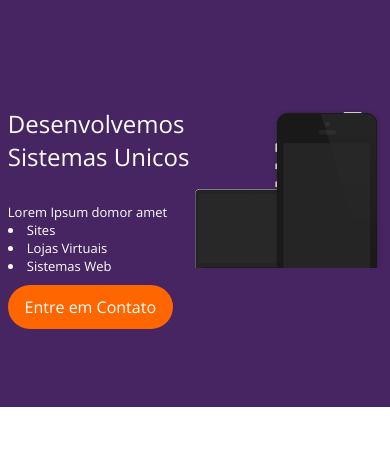
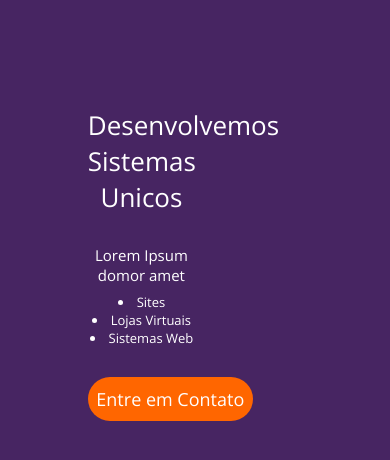
Before and after one commit to DanielMelo0/LandingPageProject, a plain HTML site: page Projeto_03/index.html in a window 390 px wide. Shown: the part 762-1222 px from the top of the page. Before the commit the page ends 1169 px from the top, so only its background shows below. Drawn offline with nearby package versions, Linux system fonts and the light colour scheme.

Commit message:
Update style.css

```diff
--- a/Projeto_03/css/style.css
+++ b/Projeto_03/css/style.css
@@ -24,45 +24,54 @@ html,body{
 
 .sessao1{
 	width: 100%;
-	padding: 0px 2%;
+	padding:0 2%;
 	background-color: #472562;
+	height: 400px;
 }
 
 .texto-sessao1{
 	float: left;
-	font-weight: lighter;
 	color: white;
+	position: relative;
+	left: 55px;
 	width: 50%;
+	margin-top: 60px;
+	padding-left: 80px;
 }
 
 .texto-sessao1 h2{
 	font-weight: 300;
+	font-size: 26px;
 }
 
 .texto-sessao1 p {
 	margin-top: 30px;
-	font-size: 13px;
+	font-size: 15px;
 	/*font-weight: 300;*/
 }
 
 .texto-sessao1 ul{
 	font-size: 13px;
 	list-style-position: inside;
+	margin-top: 8px;
 }
 
 .texto-sessao1 ul li{
 	float: left;
 	width: 100%;
 
+
 }
 
 .device-sessao1{
 	float: left;
 	width: 50%;
-	height: 300px;
+	height: 430px;
 	background-image: url("../imagens/device.png");
 	background-repeat: no-repeat;
-	background-size: 100% auto;
+	background-size: 100% 100%;
+	position: relative;
+	top: -30px;
 
 }
 
@@ -77,10 +86,12 @@ section.sessao1 .container{
 	height: 44px;
 	color: white;
 	cursor: pointer;
-	margin-top: 10px;
+	margin-top: 30px;
 	text-align: center;
 	line-height: 44px;
 	border-radius: 40px;
+	font-size: 18px;
+
 
 }
 
@@ -150,7 +161,24 @@ header li a{
 
 }
 
+@media screen and (max-width: 768px){
 
+section.sessao1{
+	padding:40px 2%;
+	height: auto;
+}
+
+.texto-sessao1{
+		margin-top: 0;
+		position: static;
+		float: none;
+		text-align: center;
+	}
+
+	.device-sessao1{
+		display: none;
+	}
+}
 
 
 
```
